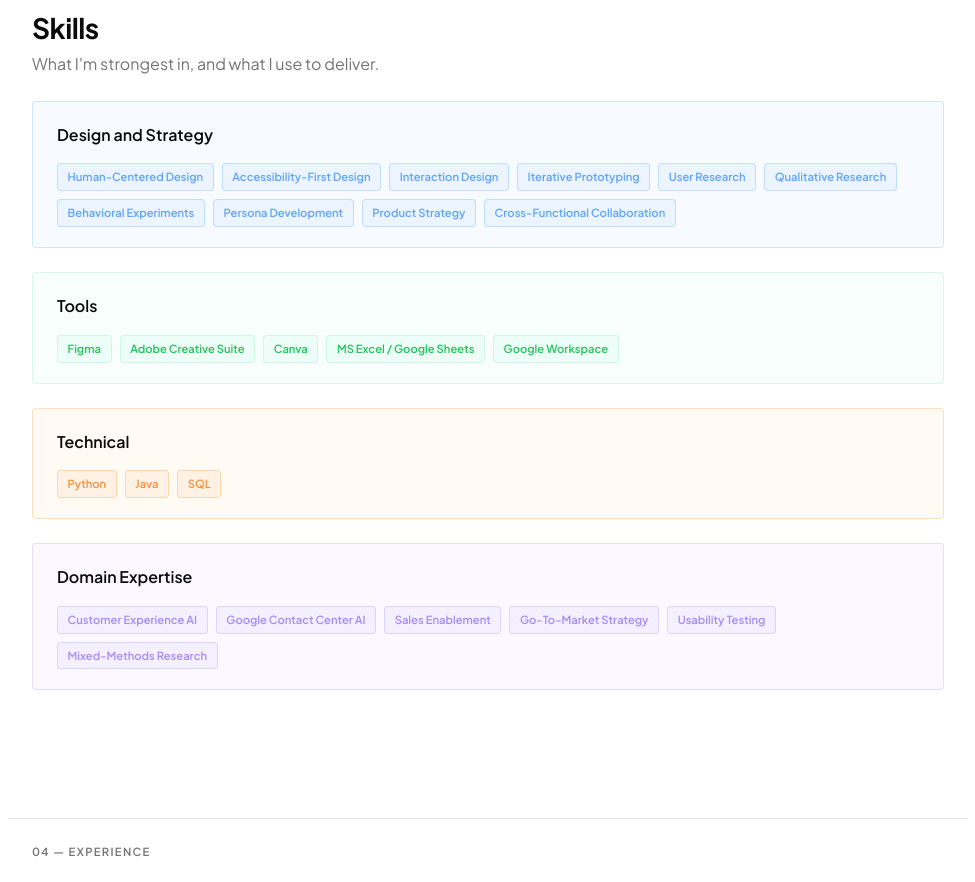
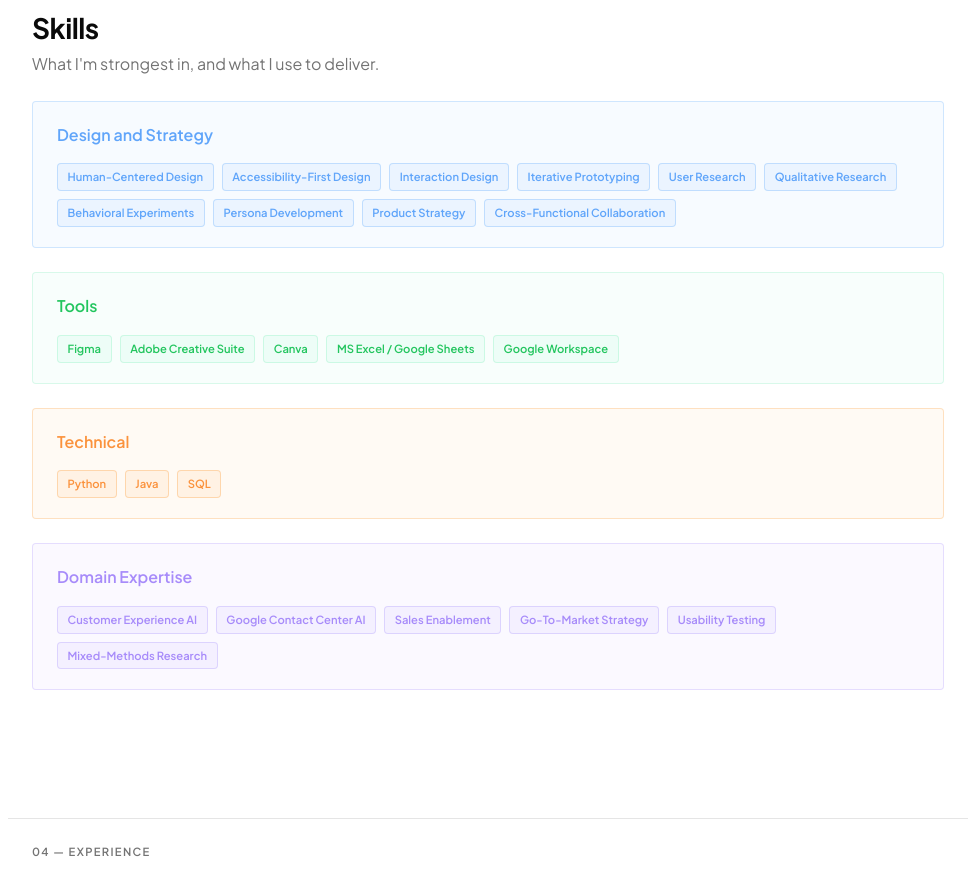
Before and after one commit to VishnupriyaRayaprolu/VishnupriyaRayaprolu.github.io, a website: page index.html in a window 1280 px wide. Shown: the part 1660-2542 px from the top of the page, without its empty margins (282-1257 px from the left). Drawn offline with Linux system fonts and the light colour scheme.

Commit message:
Enhance skill tag styles in main.css and input.css by adding dedicated styles for skill block titles and tags; ensure consistency across light and dark themes for improved visual coherence.

```diff
--- a/styles/input.css
+++ b/styles/input.css
@@ -667,10 +667,14 @@ body {
   border-color: rgba(147, 197, 253, 0.4);
 }
 
+.skills-block-design .skills-block-title,
+.skills-block-design .skill-tag {
+  color: rgb(96, 165, 250);
+}
+
 .skills-block-design .skill-tag {
   background: rgba(147, 197, 253, 0.12);
   border-color: rgba(147, 197, 253, 0.5);
-  color: rgb(96, 165, 250);
 }
 
 .skills-block-tools {
@@ -678,10 +682,14 @@ body {
   border-color: rgba(167, 243, 208, 0.4);
 }
 
+.skills-block-tools .skills-block-title,
+.skills-block-tools .skill-tag {
+  color: rgb(34, 197, 94);
+}
+
 .skills-block-tools .skill-tag {
   background: rgba(167, 243, 208, 0.12);
   border-color: rgba(167, 243, 208, 0.5);
-  color: rgb(34, 197, 94);
 }
 
 .skills-block-technical {
@@ -689,10 +697,14 @@ body {
   border-color: rgba(253, 186, 116, 0.4);
 }
 
+.skills-block-technical .skills-block-title,
+.skills-block-technical .skill-tag {
+  color: rgb(251, 146, 60);
+}
+
 .skills-block-technical .skill-tag {
   background: rgba(253, 186, 116, 0.12);
   border-color: rgba(253, 186, 116, 0.5);
-  color: rgb(251, 146, 60);
 }
 
 .skills-block-domain {
@@ -700,24 +712,32 @@ body {
   border-color: rgba(196, 181, 253, 0.4);
 }
 
+.skills-block-domain .skills-block-title,
+.skills-block-domain .skill-tag {
+  color: rgb(167, 139, 250);
+}
+
 .skills-block-domain .skill-tag {
   background: rgba(196, 181, 253, 0.12);
   border-color: rgba(196, 181, 253, 0.5);
-  color: rgb(167, 139, 250);
 }
 
+.dark .skills-block-design .skills-block-title,
 .dark .skills-block-design .skill-tag {
   color: rgb(147, 197, 253);
 }
 
+.dark .skills-block-tools .skills-block-title,
 .dark .skills-block-tools .skill-tag {
   color: rgb(134, 239, 172);
 }
 
+.dark .skills-block-technical .skills-block-title,
 .dark .skills-block-technical .skill-tag {
   color: rgb(253, 186, 116);
 }
 
+.dark .skills-block-domain .skills-block-title,
 .dark .skills-block-domain .skill-tag {
   color: rgb(196, 181, 253);
 }
--- a/styles/main.css
+++ b/styles/main.css
@@ -630,12 +630,17 @@ body {
   border-color: rgba(147, 197, 253, 0.4);
 }
 
+.skills-block-design .skills-block-title,
+.skills-block-design .skill-tag {
+  color: rgb(96, 165, 250);
+}
+
 .skills-block-design .skill-tag {
   background: rgba(147, 197, 253, 0.12);
   border-color: rgba(147, 197, 253, 0.5);
-  color: rgb(96, 165, 250);
 }
 
+.dark .skills-block-design .skills-block-title,
 .dark .skills-block-design .skill-tag {
   color: rgb(147, 197, 253);
 }
@@ -645,12 +650,17 @@ body {
   border-color: rgba(167, 243, 208, 0.4);
 }
 
+.skills-block-tools .skills-block-title,
+.skills-block-tools .skill-tag {
+  color: rgb(34, 197, 94);
+}
+
 .skills-block-tools .skill-tag {
   background: rgba(167, 243, 208, 0.12);
   border-color: rgba(167, 243, 208, 0.5);
-  color: rgb(34, 197, 94);
 }
 
+.dark .skills-block-tools .skills-block-title,
 .dark .skills-block-tools .skill-tag {
   color: rgb(134, 239, 172);
 }
@@ -660,12 +670,17 @@ body {
   border-color: rgba(253, 186, 116, 0.4);
 }
 
+.skills-block-technical .skills-block-title,
+.skills-block-technical .skill-tag {
+  color: rgb(251, 146, 60);
+}
+
 .skills-block-technical .skill-tag {
   background: rgba(253, 186, 116, 0.12);
   border-color: rgba(253, 186, 116, 0.5);
-  color: rgb(251, 146, 60);
 }
 
+.dark .skills-block-technical .skills-block-title,
 .dark .skills-block-technical .skill-tag {
   color: rgb(253, 186, 116);
 }
@@ -675,12 +690,17 @@ body {
   border-color: rgba(196, 181, 253, 0.4);
 }
 
+.skills-block-domain .skills-block-title,
+.skills-block-domain .skill-tag {
+  color: rgb(167, 139, 250);
+}
+
 .skills-block-domain .skill-tag {
   background: rgba(196, 181, 253, 0.12);
   border-color: rgba(196, 181, 253, 0.5);
-  color: rgb(167, 139, 250);
 }
 
+.dark .skills-block-domain .skills-block-title,
 .dark .skills-block-domain .skill-tag {
   color: rgb(196, 181, 253);
 }
```
